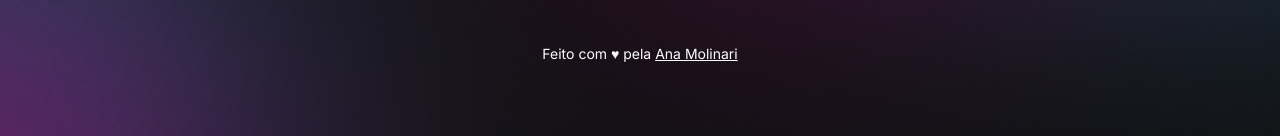
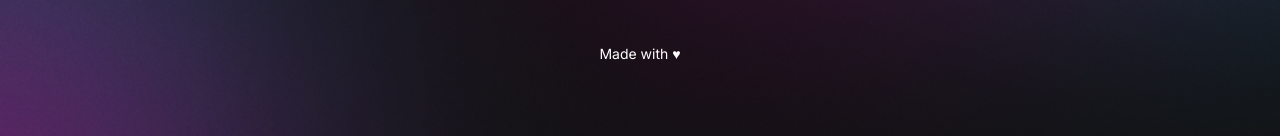
Before and after one commit to anamolinari/link-page, a plain HTML site: page index.html in a window 1280 px wide. Shown: the part 608-744 px from the top of the page. Drawn offline with nearby package versions, Linux system fonts and the light colour scheme.

Commit message:
Update index.html
Content update.

```diff
--- a/index.html
+++ b/index.html
@@ -56,8 +56,7 @@
         </a>
       </div>
       <footer>
-        Feito com ♥ pela
-        <a href="https://rocketseat.com.br" target="_blank">Ana Molinari</a>
+        Made with ♥
       </footer>
     </div>
     <script
```
